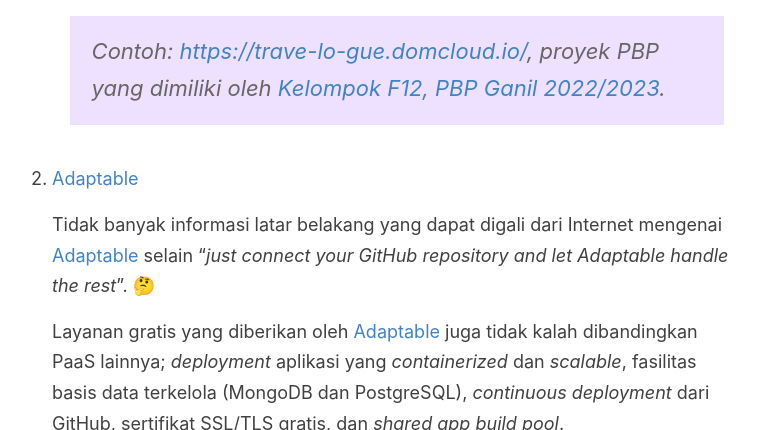
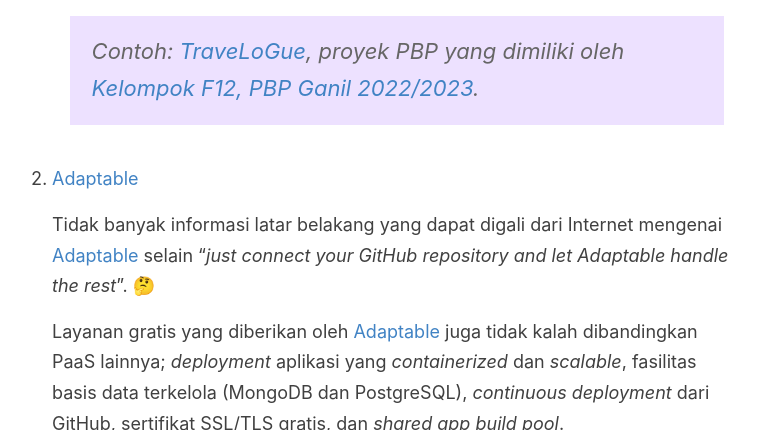
Before and after one commit to determinedguy/cecoret, a Jekyll site: the page built from _posts/2023-5-2-hosting-alternatives.md, in a window 1280 px wide and 900 px high, scrolled down 7265 px, cut to the strip 222-652 px from the top of the window. Shown: the whole strip, without its empty margins (258-1017 px from the left). Built offline with Jekyll 4.4.1, drawn with Linux system fonts in a browser that asks for light colours.

Commit message:
fix: styling

```diff
--- a/_posts/2023-5-2-hosting-alternatives.md
+++ b/_posts/2023-5-2-hosting-alternatives.md
@@ -117,7 +117,7 @@ Aku menemukan dua alternatif yang ke depannya mungkin dapat dijadikan sarana pen
 
     ![Trave-Lo-Gue](https://i.ibb.co/SxBHgps/Screenshot-2023-05-05-12-50-10.jpg)
 
-    > Contoh: <https://trave-lo-gue.domcloud.io/>, proyek PBP yang dimiliki oleh [Kelompok F12, PBP Ganil 2022/2023](https://github.com/TraveLoGue-f12).
+    > Contoh: [TraveLoGue](https://trave-lo-gue.domcloud.io/), proyek PBP yang dimiliki oleh [Kelompok F12, PBP Ganil 2022/2023](https://github.com/TraveLoGue-f12).
 
 2. [Adaptable]
 
```
